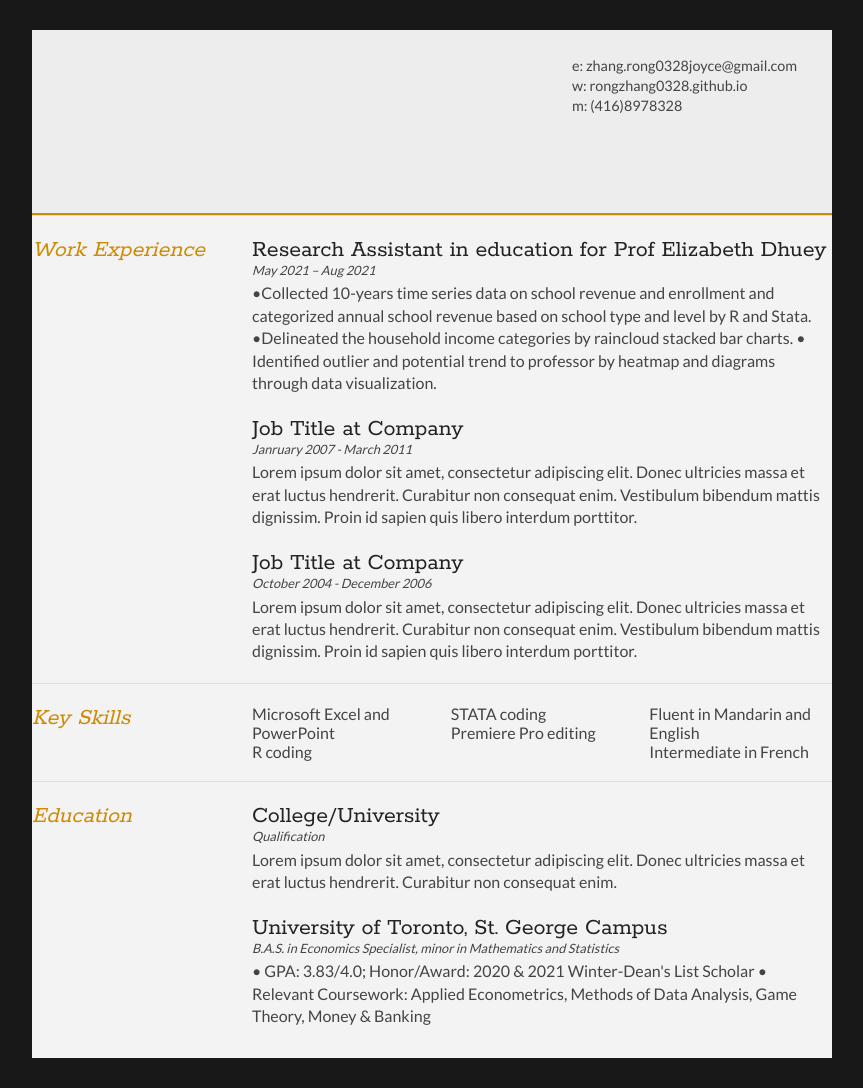
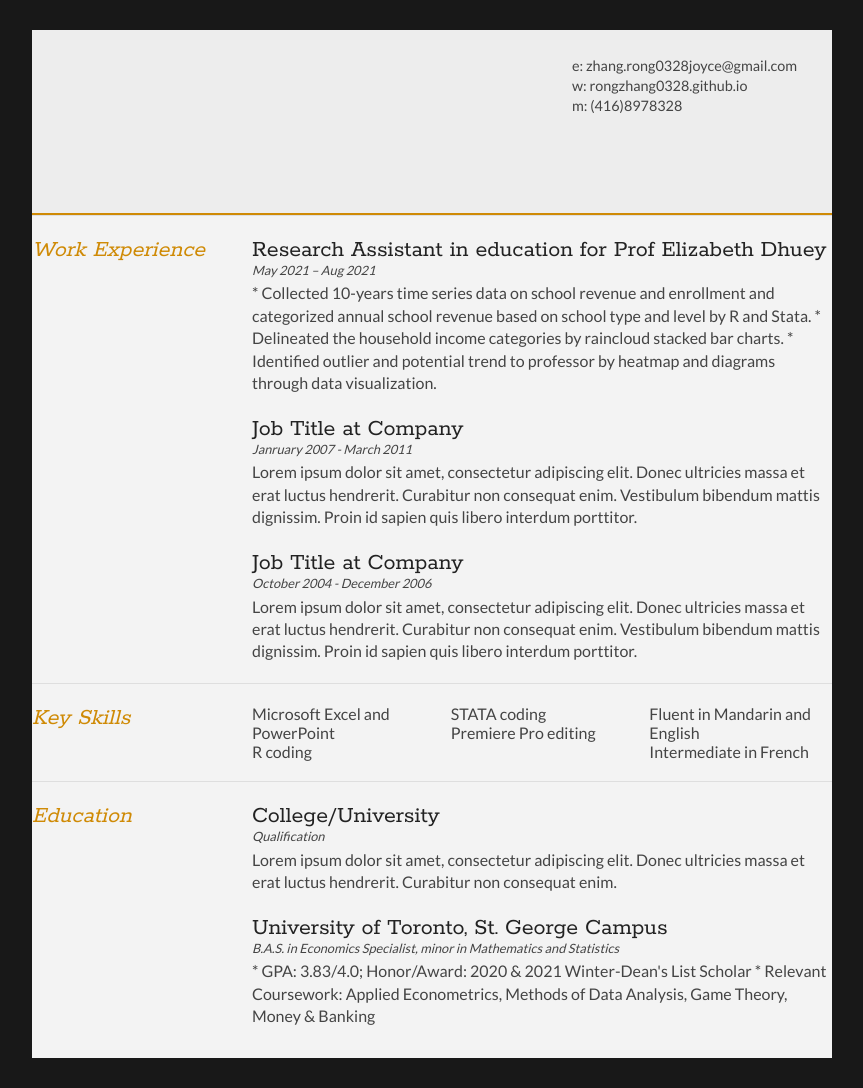
Before and after one commit to RongZhang0328/RongZhang0328.github.io, a Jekyll site: the page cv/index.html, which Jekyll copies as it is, in a window 1280 px wide. Shown: the whole page, without its empty margins (208-1071 px from the left). Built offline with Jekyll 4.4.1, drawn with Linux system fonts in a browser that asks for light colours.

Commit message:
Update index.html

```diff
--- a/cv/index.html
+++ b/cv/index.html
@@ -37,9 +37,9 @@
 				<article>
 					<h2>Research Assistant in education for Prof Elizabeth Dhuey</h2>
 					<p class="subDetails">May 2021 – Aug 2021</p>
-					<p>•Collected 10-years time series data on school revenue and enrollment and categorized annual school revenue based on school type and level by R and Stata.
-					•Delineated the household income categories by raincloud stacked bar charts.
-						• Identified outlier and potential trend to professor by heatmap and diagrams through data visualization.</p>
+					<p>* Collected 10-years time series data on school revenue and enrollment and categorized annual school revenue based on school type and level by R and Stata.
+						* Delineated the household income categories by raincloud stacked bar charts.
+						* Identified outlier and potential trend to professor by heatmap and diagrams through data visualization.</p>
 				</article>
 
 				<article>
@@ -92,8 +92,8 @@
 				<article>
 					<h2>University of Toronto, St. George Campus</h2>
 					<p class="subDetails">B.A.S. in Economics Specialist, minor in Mathematics and Statistics</p>
-					<p>• GPA: 3.83/4.0; Honor/Award: 2020 & 2021 Winter-Dean's List Scholar
-					• Relevant Coursework: Applied Econometrics, Methods of Data Analysis, Game Theory, Money & Banking</p>
+					<p>* GPA: 3.83/4.0; Honor/Award: 2020 & 2021 Winter-Dean's List Scholar
+					* Relevant Coursework: Applied Econometrics, Methods of Data Analysis, Game Theory, Money & Banking</p>
 				</article>
 			</div>
 			<div class="clear"></div>
```
